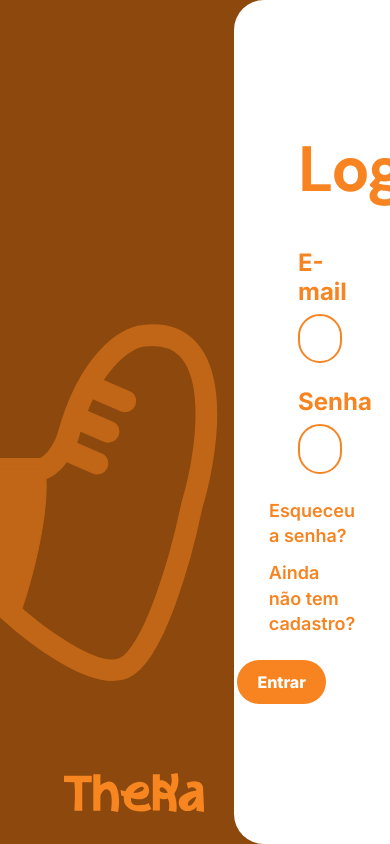
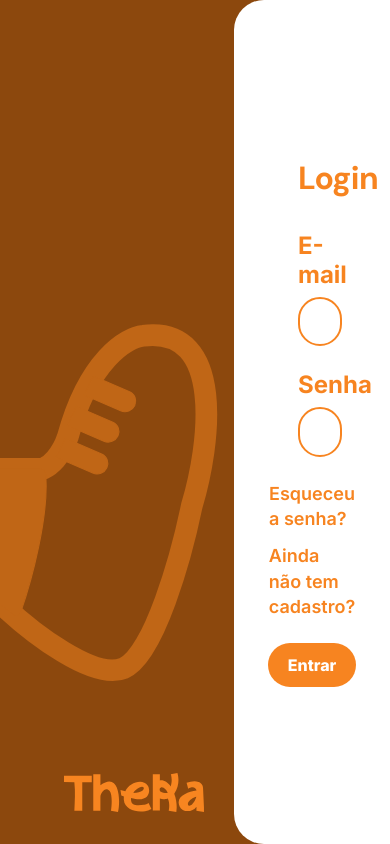
Before and after one commit to 1nogueirae/theka-library, a React (Vite) app: page /login in a window 390 px wide. Built offline with nearby package versions, Linux system fonts and the light colour scheme.

Commit message:
feat(AuthForm): add responsive styles for container, title, and actions

```diff
--- a/src/components/forms/AuthForm.module.css
+++ b/src/components/forms/AuthForm.module.css
@@ -34,3 +34,17 @@
     color: var(--orange-300);
     text-decoration: none;
 }
+
+@media (max-width: 768px) {
+    .container {
+        gap: var(--space-8);
+    }
+
+    .title {
+        font: var(--text-h3);
+    }
+
+    .actions {
+        justify-content: center;
+    }
+}
```
